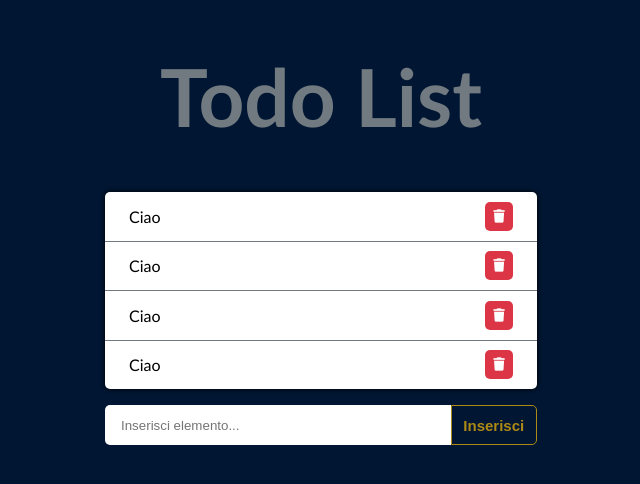
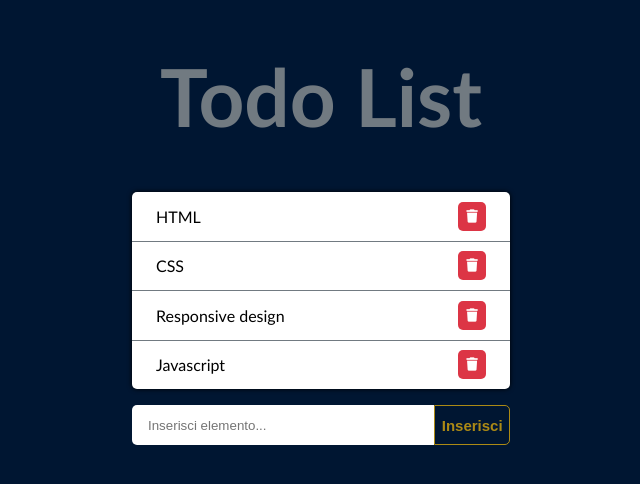
Before and after one commit to ariannacostanzo/php-todo-list-json, a PHP site: page / in a window 1280 px wide. Shown: the top 484 px of the page, without its empty margins (319-959 px from the left). Run offline with PHP 8.4, Linux system fonts and the light colour scheme; some libraries are stand-ins or nearby versions.

Commit message:
using vue

```diff
--- a/app/index.html
+++ b/app/index.html
@@ -18,43 +18,20 @@
     <script src="script/main.js" defer></script>
 </head>
 <body>
-    <div class="container">
+    <div class="container" id="root">
         <h1>Todo List</h1>
         <div class="row">
             <div id="todolist" class="col">
                 <ul>
-                    <li class="list-item">
-                        Ciao
+                    <li class="list-item" v-for="task in tasks" :key="task.id">
+                        {{task.text}}
                         <button type="button" class="trash-container">
                             <i class="fa-solid fa-trash"></i>
                             <!-- da mettere questa on hover -->
                             <!-- <i class="fa-solid fa-trash fa-shake"></i> -->
                         </button type="button">
                     </li>
-                    <li class="list-item">
-                        Ciao
-                        <button type="button" class="trash-container">
-                            <i class="fa-solid fa-trash"></i>
-                            <!-- da mettere questa on hover -->
-                            <!-- <i class="fa-solid fa-trash fa-shake"></i> -->
-                        </button type="button">
-                    </li>
-                    <li class="list-item">
-                        Ciao
-                        <button type="button" class="trash-container">
-                            <i class="fa-solid fa-trash"></i>
-                            <!-- da mettere questa on hover -->
-                            <!-- <i class="fa-solid fa-trash fa-shake"></i> -->
-                        </button type="button">
-                    </li>
-                    <li class="list-item">
-                        Ciao
-                        <button type="button" class="trash-container">
-                            <i class="fa-solid fa-trash"></i>
-                            <!-- da mettere questa on hover -->
-                            <!-- <i class="fa-solid fa-trash fa-shake"></i> -->
-                        </button type="button">
-                    </li>
+
                 </ul>
             </div>
             <form action="" class="col" id="form">
--- a/app/script/main.js
+++ b/app/script/main.js
@@ -0,0 +1,36 @@
+const {createApp} = Vue;
+
+const app = createApp({
+    name: 'App',
+    data() {
+        return {
+            tasks: [
+                {
+                  "id": 1,
+                  "text": "HTML",
+                  "done": true
+                },
+                {
+                  "id": 2,
+                  "text": "CSS",
+                  "done": true
+                },
+                {
+                  "id": 3,
+                  "text": "Responsive design",
+                  "done": true
+                },
+                {
+                  "id": 4,
+                  "text": "Javascript",
+                  "done": true
+                }
+              ]
+        }
+    },
+    created() {
+    }
+
+});
+
+app.mount('#root')
--- a/app/stile/style.css
+++ b/app/stile/style.css
@@ -30,7 +30,7 @@ h1 {
 .col {
     margin-top: 2rem;
     border-radius: 5px;
-    width: 40%;
+    width: 35%;
     margin: 1rem auto;
 }
 
```
